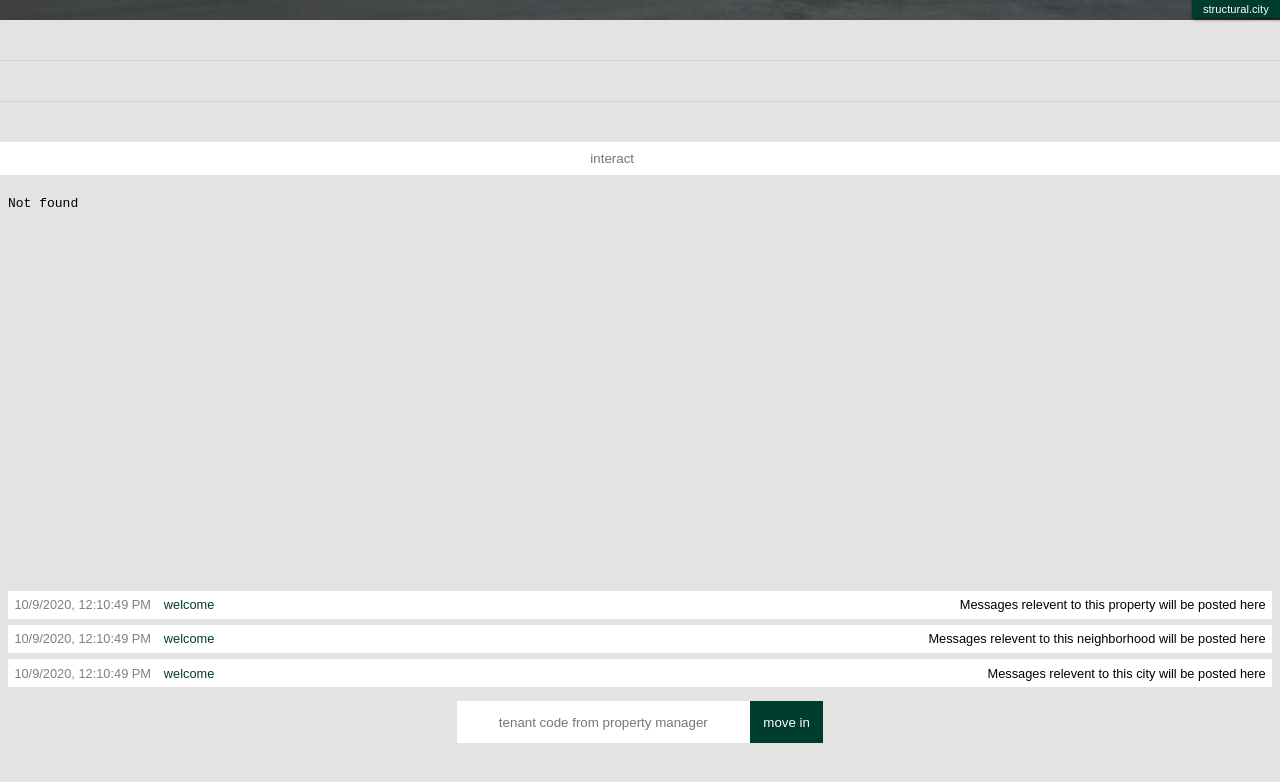
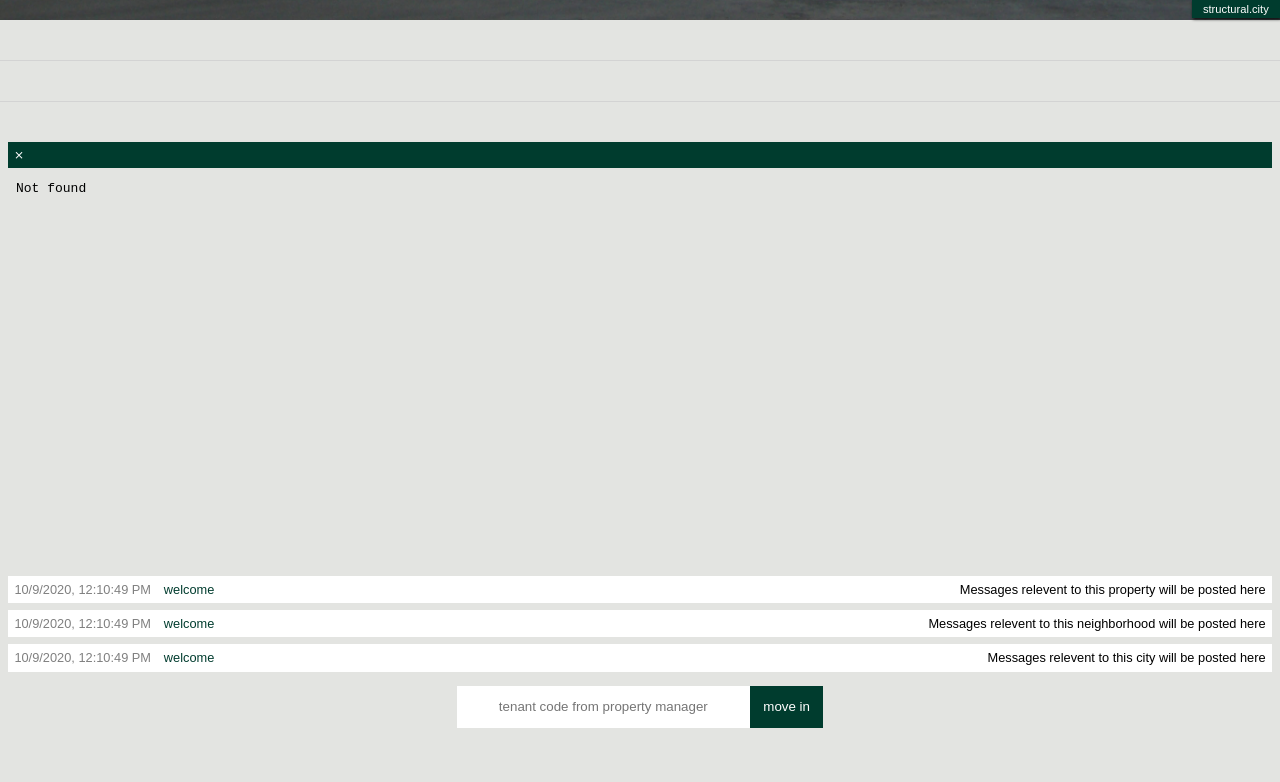
Before and after one commit to whoisterencelee/struc-tur-al_city, a plain HTML site: page default.html in a window 1280 px wide. Both pictures are taken after a click on the element 640 px from the left and 80 px from the top of the page. Drawn offline with Linux system fonts and the light colour scheme; no server answers; files whose address does not match are found by name.

Commit message:
service miniapp styling

```diff
--- a/default.html
+++ b/default.html
@@ -314,6 +314,7 @@ function range( dbname , index = db[ dbname ].keyPath , lower , upper , func = (
 			font-size:0.75em;
 			border-right:1px solid lightgrey;
 			min-width:max-content;  /* important */
+			cursor:pointer;
 		}
 	</style>
 
@@ -325,21 +326,8 @@ function range( dbname , index = db[ dbname ].keyPath , lower , upper , func = (
 		<div id="city" style="border:0;"><!-- city -->
 		</div>
 	</div>
-	<script>
-	function openservice(){
-		var serviceDOM = $( 'service' )
-		serviceDOM.onload = function(){
-			serviceDOM.style.display="block"
-			try{
-			var iframedoc = serviceDOM.contentWindow ? serviceDOM.contentWindow.document : serviceDOM.contentDocument
-			iframedoc.getElementById( 'servicestart' ).focus()
-			} catch( e ){}
-		}
-		serviceDOM.src = proxy + "actions/" + event.target.getAttribute( "url" )
-	}
-	</script>
 
-	<form class="div" style="width:100%;flex-direction:row;margin-bottom:0.5em;" onsubmit="false">
+	<form id="interactform" class="div" style="width:100%;flex-direction:row;margin-bottom:0.5em;" onsubmit="false">
 		<label style="width:100%;">
 			<input autofocus id="interaction" name="interaction" type="text" placeholder="interact               " style="height:2.5em;width:100%;padding:0;text-align:center;border:0;" onkeyup="interact()">
 		</label>
@@ -394,7 +382,34 @@ function range( dbname , index = db[ dbname ].keyPath , lower , upper , func = (
 
 
 	<!-- services -->
-	<iframe id="service" class="hide" style="border:0;min-height:50vh;"></iframe>
+	<style>
+		#pullup > * {margin:0.5em;}
+	</style>
+	<div id="miniapp" class="hide" style="margin:0 0.5em;">
+		<div id="pullup" onclick="closeservice()" style="width:100%;font-size:0.75em;color:white;background:#003c2e;flex-direction:row;text-align:center;"><span>&#10799;</span><span id="pullup-title" style="flex-grow:1;">service</span><span>&nbsp;&nbsp;</span></div>
+		<iframe id="service" style="min-height:50vh;width:100%;border:0;"></iframe>
+	</div>
+	<script>
+	function closeservice(){
+		$( "miniapp" ).style.display = ""
+		$( "interactform" ).style.display = ""
+		$( "interaction").focus()
+	}
+	function openservice(){
+		$( "interactform" ).style.display = "none"
+		var serviceDOM = $( 'service' )
+		serviceDOM.onload = function(){
+			serviceDOM.style.display = "block"
+			$( "miniapp" ).style.display = "flex"
+			try{
+			var iframedoc = serviceDOM.contentWindow ? serviceDOM.contentWindow.document : serviceDOM.contentDocument
+			iframedoc.getElementById( 'servicestart' ).focus()
+			} catch( e ){}
+		}
+		$( "pullup-title" ).textContent = event.target.textContent
+		serviceDOM.src = proxy + "actions/" + event.target.getAttribute( "url" )
+	}
+	</script>
 
 	<!-- inbox -->
 	<style>
```
Also changed, not shown: actions/lookup.html (+2 -2 lines), structurals/22.203155799999998,113.54169088665458/index.html (+30 -15 lines), structurals/22.208944600000002,113.5331788516685/actions/lookup.html (+2 -2 lines), structurals/22.208944600000002,113.5331788516685/index.html (+30 -15 lines).
